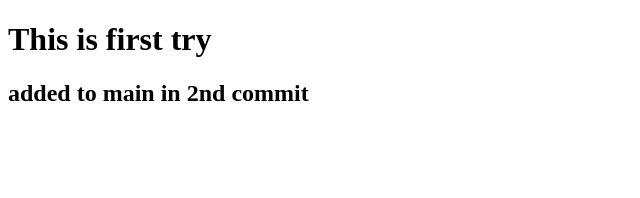
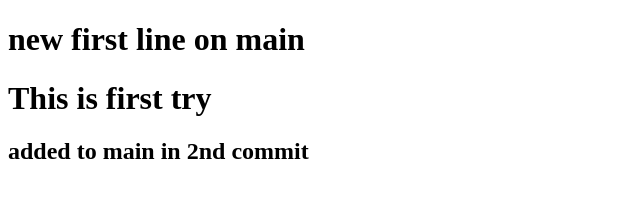
Before and after one commit to CankutER/dummy, a plain HTML site: page index.html in a window 1280 px wide. Shown: the whole page, without its empty margins (0-640 px from the left). Drawn offline with Linux system fonts and the light colour scheme.

Commit message:
new line on main

```diff
--- a/index.html
+++ b/index.html
@@ -6,6 +6,7 @@
     <title>Document</title>
   </head>
   <body>
+    <h1>new first line on main</h1>
     <h1>This is first try</h1>
     <h2>added to main in 2nd commit</h2>
   </body>
```
